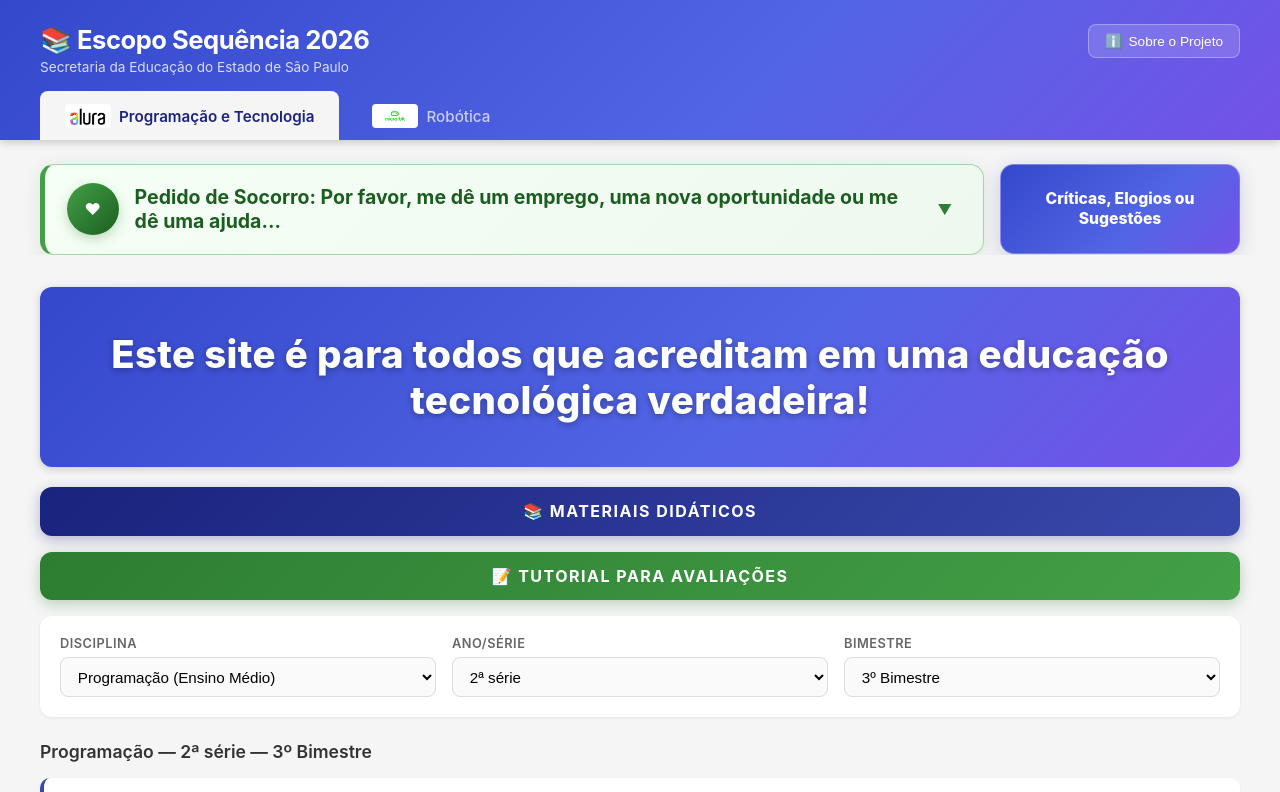
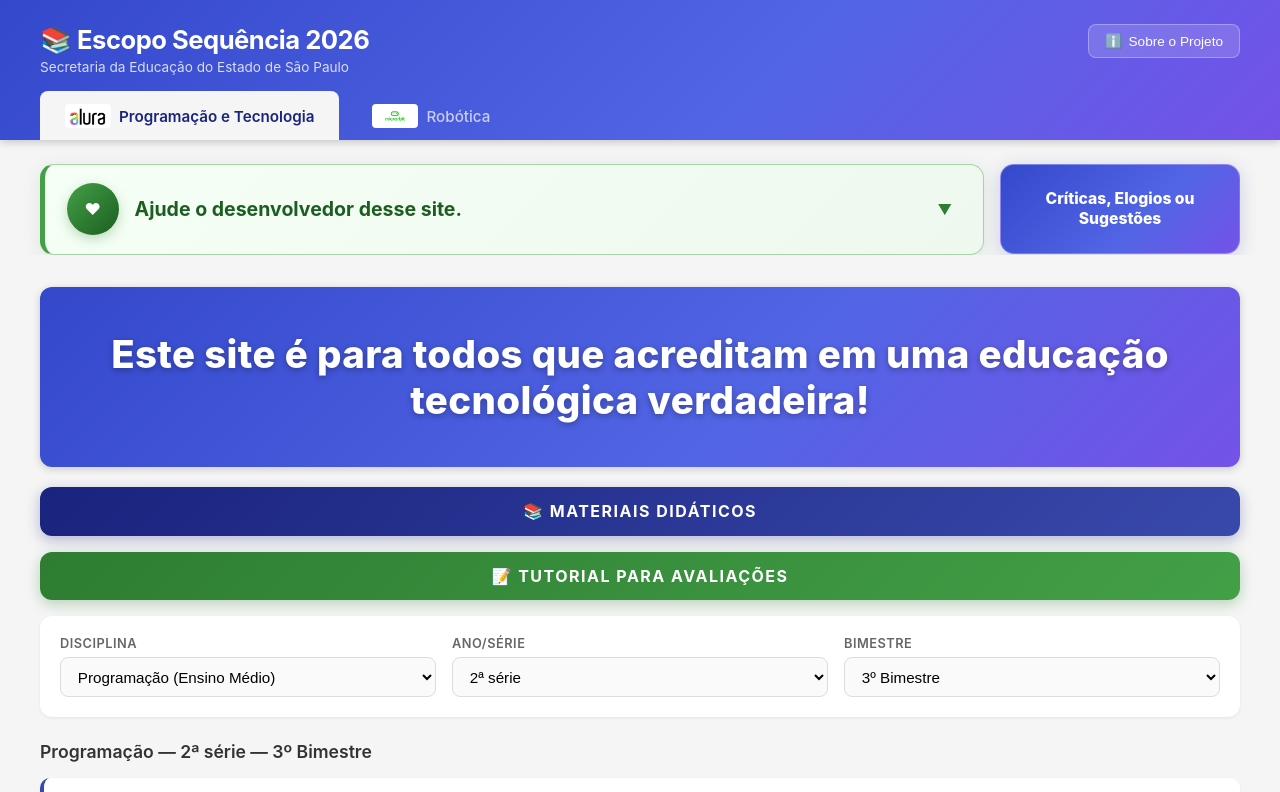
Before and after one commit to dansfisica85/Escopos-2026, an Angular app in the folder escopo-sequencia/: page /programacao in a window 1280 px wide. Shown: the top 792 px of the page. Built offline with nearby package versions, Linux system fonts and the light colour scheme.

Commit message:
Atualiza texto do card de ajuda

```diff
--- a/escopo-sequencia/src/app/app.html
+++ b/escopo-sequencia/src/app/app.html
@@ -205,7 +205,7 @@ npm run build</pre>
     <summary>
       <span class="support-symbol" aria-hidden="true">♥</span>
       <span class="support-heading">
-        <strong id="support-title" class="support-title">Pedido de Socorro: Por favor, me dê um emprego, uma nova oportunidade ou me dê uma ajuda...</strong>
+        <strong id="support-title" class="support-title">Ajude o desenvolvedor desse site.</strong>
       </span>
       <span class="support-chevron" aria-hidden="true"></span>
     </summary>
@@ -213,7 +213,7 @@ npm run build</pre>
     <div class="support-content">
       <div class="support-story">
         <p>Nos últimos meses, minha vida mudou profundamente. Tive um infarto dirigindo meu carro em uma avenida de Ribeirão Preto. Parei no acostamento para pedir ajuda e, nesse momento, outra pessoa bateu violentamente na traseira do meu carro. Logo após a liberação dos veículos pelos policiais, essa pessoa sumiu e me deixou cheio de dívidas, pois tive que fazer vários empréstimos para custear meu tratamento e o conserto do meu veículo, que é meu único bem e meu único transporte para o trabalho, além dos custos altos do meu tratamento pós-infarto agudo do miocárdio, depressão e TDAH. Desde então, minha família e eu (tenho três filhos que dependem de mim) estamos enfrentando graves dificuldades.</p>
-        <p>Também fui cessado de exercer minhas funções como PEC de Tecnologia e como PAEET do curso Técnico em Desenvolvimento de Sistemas, pela circunstância de ter me afastado por uma licença-saúde compulsória, e também devido a um post no Instagram (minha rede pessoal e particular) no qual questionei minhas condições de trabalho exaustivas — que inclusive invadiam meus finais de semana —, motivo pelo qual venho sendo perseguido até hoje. Continuo trabalhando como professor e desenvolvedor e mantenho gratuitamente o site PEC Tecnologia, com materiais, projetos e recursos educacionais próprios.</p>
+        <p>Também fui cessado de exercer minhas funções na URE e como PAEET do curso Técnico em Desenvolvimento de Sistemas, pela circunstância de ter me afastado por uma licença-saúde compulsória, e também devido a um post no Instagram (minha rede pessoal e particular) no qual questionei minhas condições de trabalho exaustivas, motivo pelo qual venho sendo perseguido até hoje. Continuo trabalhando como professor e desenvolvedor e mantenho gratuitamente este site com recursos próprios.</p>
         <p>Sou um profissional da educação e da tecnologia e procuro uma oportunidade de trabalho compatível com minha experiência.</p>
         <p>Compartilhe o meu currículo disponível neste link: <a href="https://profdavi-curriculo.vercel.app/" target="_blank" rel="noopener">https://profdavi-curriculo.vercel.app/</a></p>
         <p>Se você puder indicar uma vaga, me contratar ou contribuir para a manutenção do projeto, toda ajuda será recebida com gratidão.</p>
```
